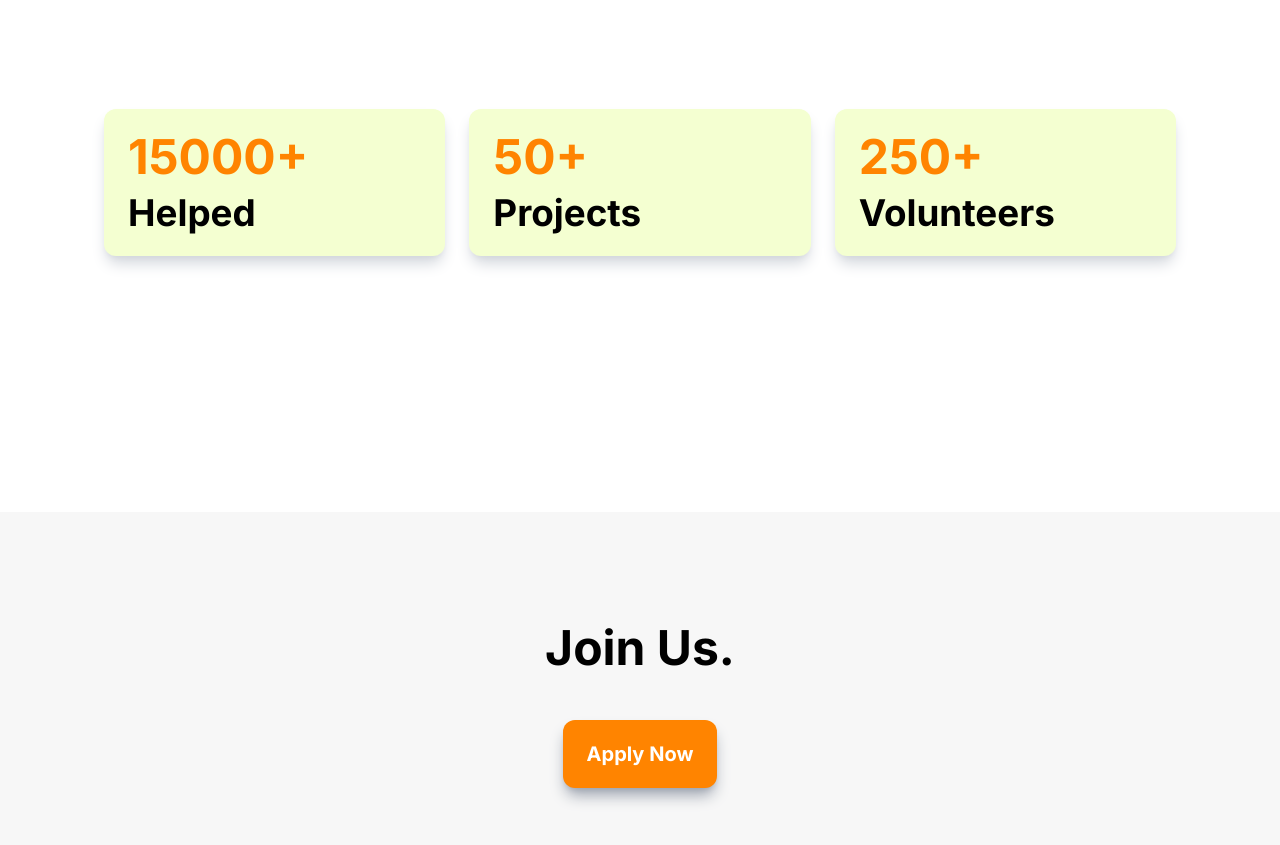
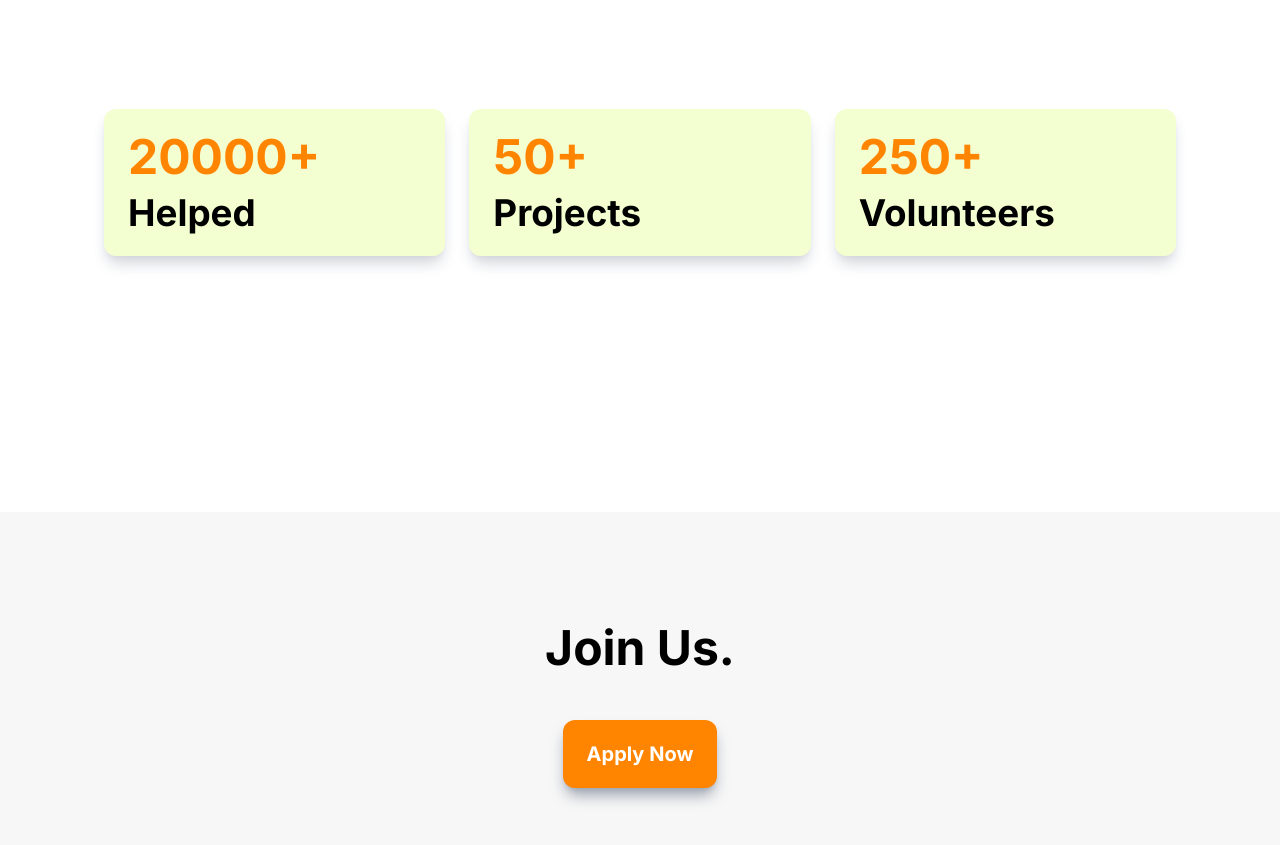
Before and after one commit to RevvifiWebsites/higher-purpose-project, a Next.js app: page / in a window 1280 px wide. Shown: the part 2620-3465 px from the top of the page. Built offline with nearby package versions, Linux system fonts and the light colour scheme.

Commit message:
feat: change number of people helped

```diff
--- a/src/app/homepage-sections/Achievements.tsx
+++ b/src/app/homepage-sections/Achievements.tsx
@@ -9,7 +9,7 @@ export default function AchievementsSection() {
                     <li className="shadow-gray-300 rounded-xl bg-light-green p-6 pr-0 shadow-lg">
                         <p className="font-bold">
                             <span className="mb-4 block text-4xl text-orange lg:text-5xl">
-                                15000+
+                                20000+
                             </span>
                             <span className="text-2xl capitalize lg:text-[2.3rem]">
                                 helped
```
